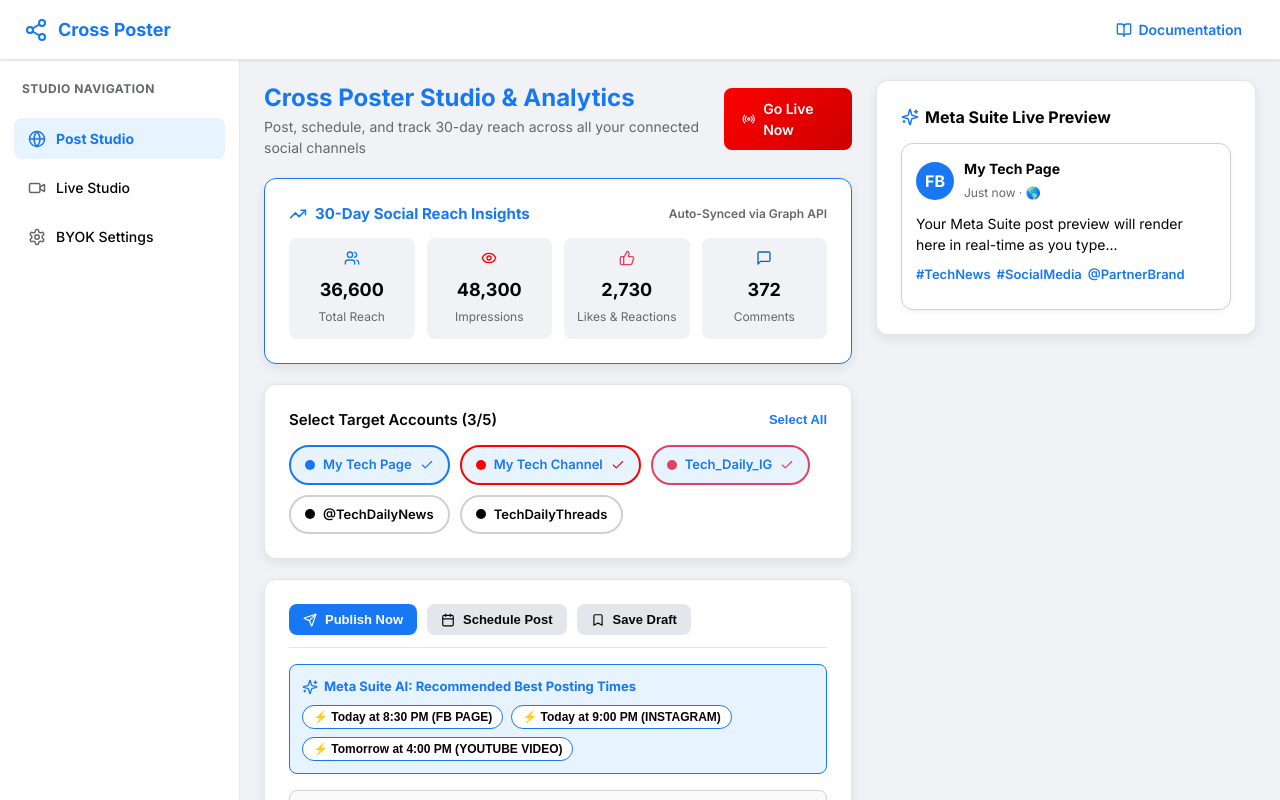
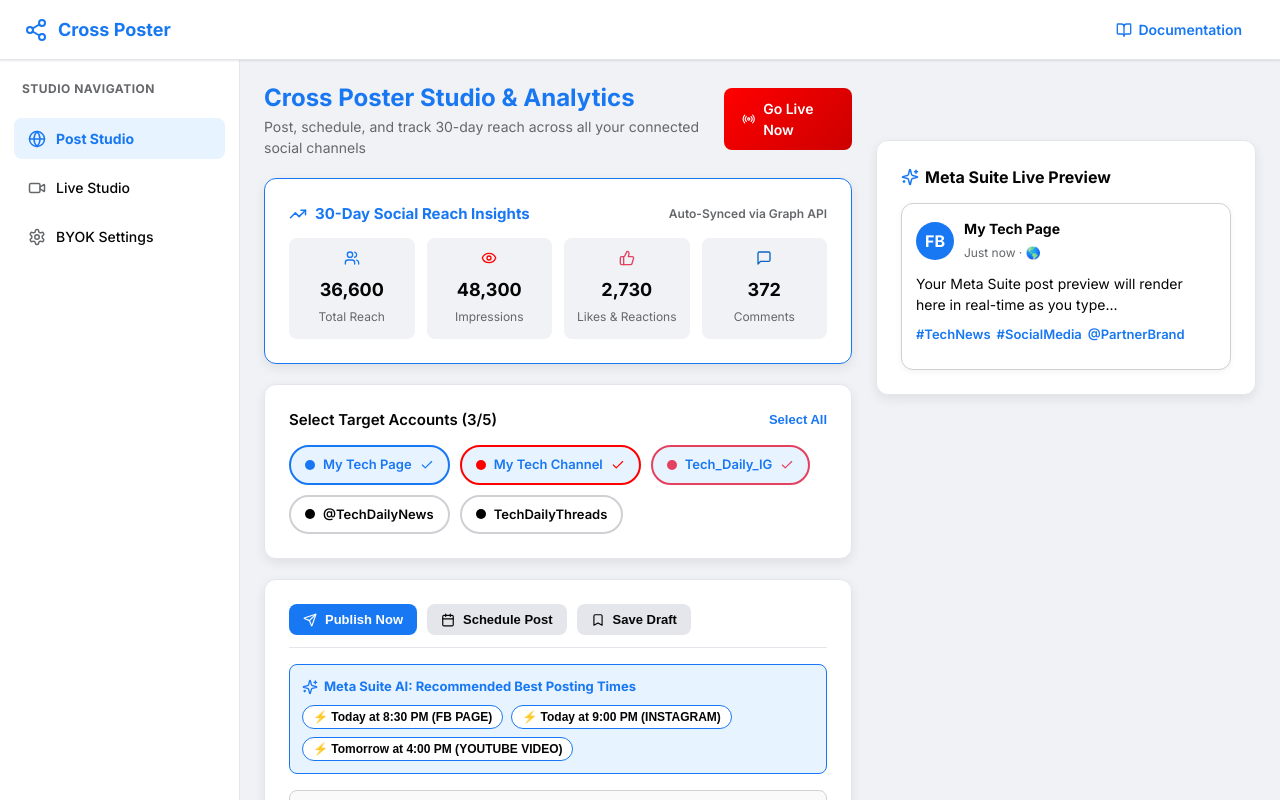
Before and after one commit to kamru1i/cross-poster, a Next.js app: page / in a window 1280 px wide. Shown: the top 800 px of the page. Built offline with nearby package versions, Linux system fonts and the light colour scheme.

Commit message:
style: make left sidebar fixed and right main panel independently scrollable

```diff
--- a/app/layout.tsx
+++ b/app/layout.tsx
@@ -15,11 +15,11 @@ export default function RootLayout({
 }) {
   return (
     <html lang="en">
-      <body style={{ backgroundColor: '#F0F2F5', minHeight: '100vh', margin: 0 }}>
+      <body style={{ backgroundColor: '#F0F2F5', minHeight: '100vh', margin: 0, overflow: 'hidden' }}>
         <Navbar />
-        <div style={{ display: 'flex', minHeight: 'calc(100vh - 60px)', width: '100%' }}>
+        <div style={{ display: 'flex', height: 'calc(100vh - 60px)', width: '100%', overflow: 'hidden' }}>
           <Sidebar />
-          <main style={{ flex: 1, minWidth: 0 }}>
+          <main style={{ flex: 1, minWidth: 0, height: 'calc(100vh - 60px)', overflowY: 'auto' }}>
             {children}
           </main>
         </div>
--- a/components/Sidebar.tsx
+++ b/components/Sidebar.tsx
@@ -14,11 +14,15 @@ export default function Sidebar() {
       minWidth: '240px',
       backgroundColor: '#FFFFFF',
       borderRight: '1px solid #E4E6EB',
-      minHeight: 'calc(100vh - 60px)',
+      height: 'calc(100vh - 60px)',
+      position: 'sticky',
+      top: '60px',
       padding: '20px 14px',
       display: 'flex',
       flexDirection: 'column',
-      gap: 8
+      gap: 8,
+      boxSizing: 'border-box',
+      zIndex: 10
     }}>
       <div style={{ padding: '0 8px 12px 8px', fontSize: 12, fontWeight: 700, color: '#65676B', textTransform: 'uppercase', letterSpacing: 0.5 }}>
         Studio Navigation
```
